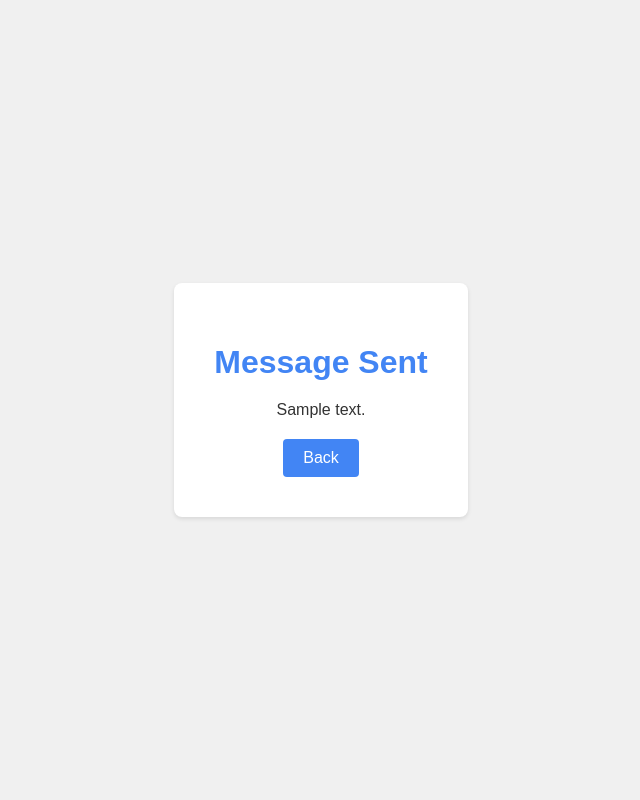
After one commit to IOTspecailist/bot01, a Flask app: template templates/result.html in a window 1280 px wide. The commit adds this page. Shown: the whole page, without its empty margins (319-959 px from the left). Run offline with Flask 3, Linux system fonts and the light colour scheme; the template is opened without the code that fills it: most values are stand-ins (such as "Sample title", 1, 10 or a date in 2020).

Commit message:
Replace search with send and style result page

```diff
--- a/main.py
+++ b/main.py
@@ -73,8 +73,8 @@ def ascii_art() -> str:
     art = pyfiglet.figlet_format('Hello, ASCII!')
     return render_template('ascii.html', art=art)
 
-@app.route('/submit', methods=['POST'])
-def submit() -> str:
+@app.route('/send', methods=['POST'])
+def send() -> str:
     ip = request.remote_addr or 'unknown'
     check_rate_limit(ip)
 
@@ -94,7 +94,7 @@ def submit() -> str:
             print(response.status_code, response.text)
         except Exception as e:
             print('텔레그램 전송 오류:', str(e))
-    return 'OK'
+    return render_template('result.html', text=text)
 
 if __name__ == '__main__':
     # Default port is 5000. Change to 80 for production if needed.
--- /dev/null
+++ b/templates/result.html
@@ -0,0 +1,56 @@
+<!DOCTYPE html>
+<html lang="en">
+<head>
+    <meta charset="UTF-8">
+    <title>Sent</title>
+    <style>
+        body {
+            font-family: Arial, sans-serif;
+            background: #f0f0f0;
+            margin: 0;
+            height: 100vh;
+            display: flex;
+            justify-content: center;
+            align-items: center;
+        }
+
+        .message-box {
+            text-align: center;
+            background: #ffffff;
+            padding: 40px;
+            border-radius: 8px;
+            box-shadow: 0 2px 4px rgba(0,0,0,0.1);
+        }
+
+        .message-box h1 {
+            color: #4285f4;
+            margin-bottom: 20px;
+        }
+
+        .message-box p {
+            color: #333333;
+            margin-bottom: 20px;
+        }
+
+        .back {
+            display: inline-block;
+            padding: 10px 20px;
+            background: #4285f4;
+            color: #ffffff;
+            text-decoration: none;
+            border-radius: 4px;
+        }
+
+        .back:hover {
+            background: #357ae8;
+        }
+    </style>
+</head>
+<body>
+    <div class="message-box">
+        <h1>Message Sent</h1>
+        <p>{{ text }}</p>
+        <a href="/" class="back">Back</a>
+    </div>
+</body>
+</html>
```
Also changed, not shown: templates/index.html (+6 -6 lines).
